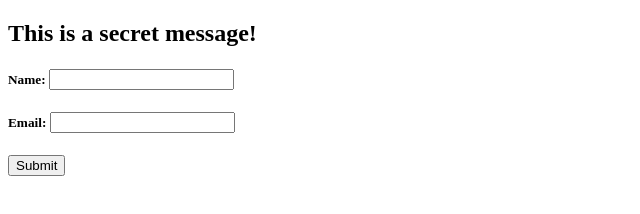
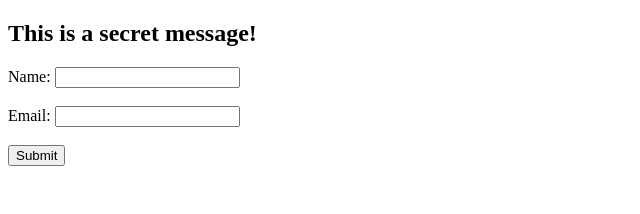
Before and after one commit to fullstack-decal-fa22/hw1-aidansunbury, a plain HTML site: page secret.html in a window 1280 px wide. Shown: the whole page, without its empty margins (0-640 px from the left). Drawn offline with Linux system fonts and the light colour scheme.

Commit message:
updated form

```diff
--- a/secret.html
+++ b/secret.html
@@ -6,13 +6,15 @@
     <body>
         <h2>This is a secret message!</h2>
         <form>
-            <h5>Name: <input type="text" id="name"></h5>
+            <label>Name: </label>
+            <input type="text" id="name">
+            <br>
+            <br>
+            <label>Email: </label>
+            <input type="text" id="email">
 
-
-            <h5>Email: <input type="text" id="email"></h5>
-
-
-            <button type="button">Submit</button>
         </form>
+        <br>
+        <button type="button">Submit</button>
     </body>
 </html>
```
